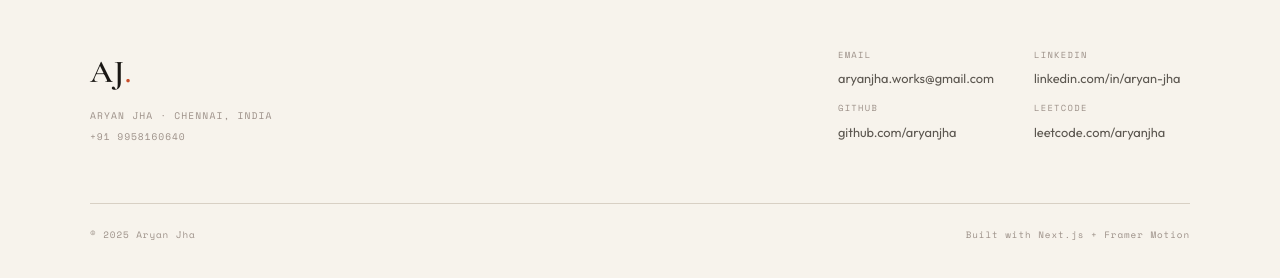
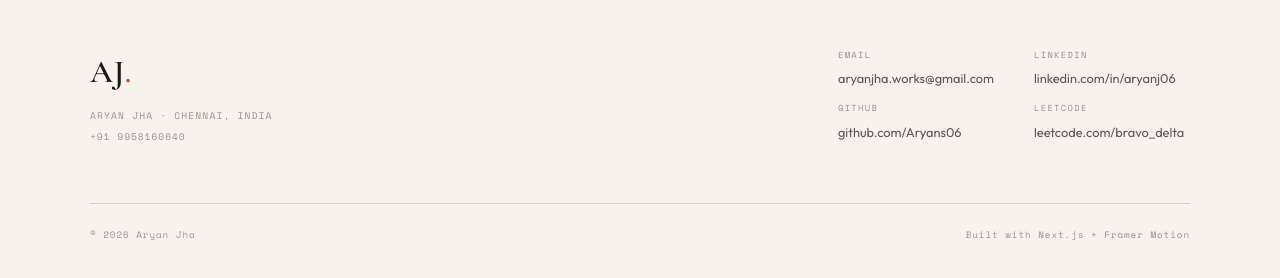
Before and after one commit to Aryans06/Portfolio-Site, a Next.js app: page / in a window 1280 px wide. Shown: the part 5639-5917 px from the top of the page. Built offline with nearby package versions, Linux system fonts and the light colour scheme.

Commit message:
chore: Update contact links, project URLs, copyright

```diff
--- a/src/components/Contact.tsx
+++ b/src/components/Contact.tsx
@@ -5,9 +5,9 @@ import { useRef } from "react";
 
 const socials = [
   { label: "Email", value: "aryanjha.works@gmail.com", href: "mailto:aryanjha.works@gmail.com" },
-  { label: "LinkedIn", value: "linkedin.com/in/aryan-jha", href: "https://linkedin.com/in/aryan-jha" },
-  { label: "GitHub", value: "github.com/aryanjha", href: "https://github.com/aryanjha" },
-  { label: "LeetCode", value: "leetcode.com/aryanjha", href: "https://leetcode.com/aryanjha" },
+  { label: "LinkedIn", value: "linkedin.com/in/aryanj06", href: "https://www.linkedin.com/in/aryanj06/" },
+  { label: "GitHub", value: "github.com/Aryans06", href: "https://github.com/Aryans06" },
+  { label: "LeetCode", value: "leetcode.com/bravo_delta", href: "https://leetcode.com/bravo_delta" },
 ];
 
 export default function Contact() {
@@ -228,7 +228,7 @@ export default function Contact() {
               color: "var(--text-muted)",
             }}
           >
-            © 2025 Aryan Jha
+            © 2026 Aryan Jha
           </span>
           <span
             style={{
--- a/src/components/Projects.tsx
+++ b/src/components/Projects.tsx
@@ -11,7 +11,7 @@ const projects = [
     description:
       "Built an AI-powered codebase search engine using Next.js and Supabase (pgvector), delivering Llama-3 70B responses via Groq API at 800+ tokens/sec. Engineered an AST-based context chunker processing 1,000 files per minute, plus a Privacy Mode routing to local Ollama for 100% data privacy.",
     tech: ["Next.js", "TypeScript", "Llama-3", "Supabase", "TailwindCSS", "Clerk"],
-    href: "#",
+    href: "https://github.com/Aryans06/CodeAtlas",
     highlight: "800 tokens/sec",
   },
   {
@@ -21,7 +21,7 @@ const projects = [
     description:
       "Built a real-time emergency coordination platform with bidirectional Socket.io syncing data across 4 dedicated interfaces at <100ms latency. Integrated Google Gemini 2.5 Flash to process unstructured SOS signals in under 2 seconds, generating structured emergency response protocols automatically.",
     tech: ["TypeScript", "Node.js", "Next.js", "Socket.io", "Gemini API"],
-    href: "#",
+    href: "https://github.com/Aryans06/Beacon",
     highlight: "<100ms latency",
   },
   {
@@ -31,7 +31,7 @@ const projects = [
     description:
       "Developed and published an AI-powered CLI using the Google Gemini API that generates conventional commits from staged changes. Reached 100+ organic downloads in its first week. Uses contextual prompt engineering to reliably categorise file changes (feat:, fix:, chore:) without sacrificing speed.",
     tech: ["Node.js", "Gemini API", "CLI Architecture", "NPM"],
-    href: "#",
+    href: "https://github.com/Aryans06/Git-Pulse",
     highlight: "100+ downloads wk 1",
     isOpenSource: true,
   },
```
